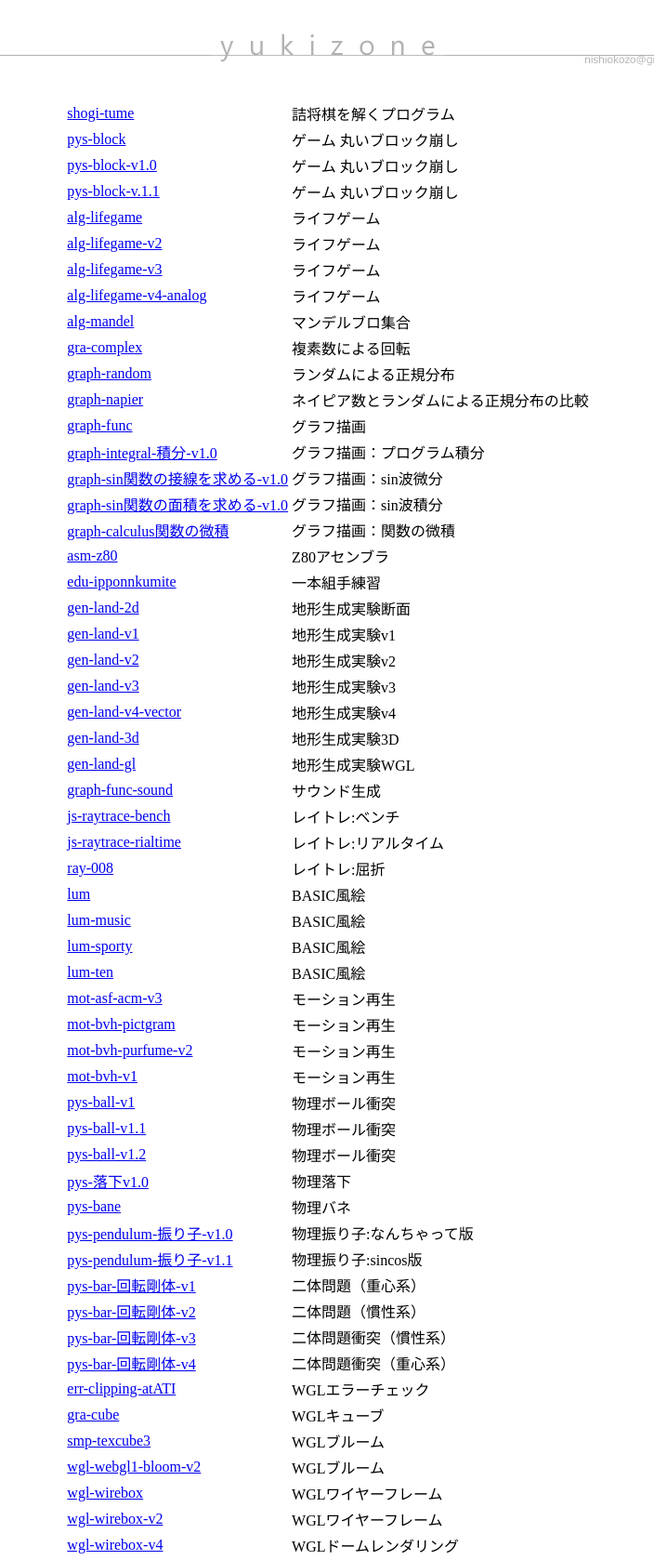
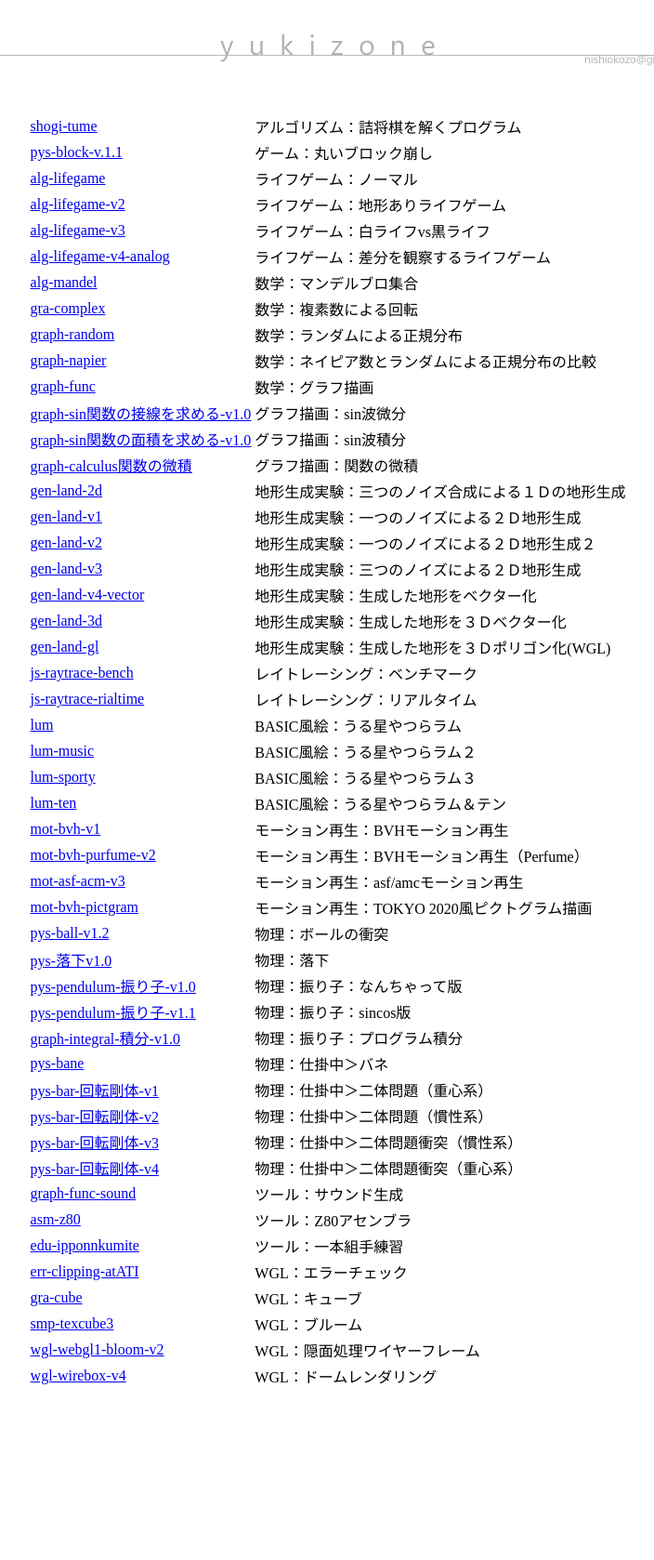
Before and after one commit to nishiokozo/github.io, a plain HTML site: page index.html in a window 1280 px wide. Shown: the part 5-1683 px from the top of the page at 93% size, without its empty margins (287-991 px from the left). After the commit the page ends 1616 px from the top, so only its background shows below. Drawn offline with Linux system fonts and the light colour scheme.

Commit message:
タイトル等整理

```diff
--- a/index.html
+++ b/index.html
@@ -6,131 +6,127 @@
 		<style>
 			.group
 			{
-				display:inline-block;
-				padding: 6px;
-				border-radius: 7px;
-				border:1px solid #aaa;
-				text-align:center;
+				display：inline-block;
+				padding： 6px;
+				border-radius： 7px;
+				border：1px solid #aaa;
+				text-align：center;
 			}
 			.group-right
 			{
-				display:inline-block;
-				padding: 6px;
-				border-radius: 7px;
-				border:1px solid #aaa;
-				text-align:right;
+				display：inline-block;
+				padding： 6px;
+				border-radius： 7px;
+				border：1px solid #aaa;
+				text-align：right;
 			}
 			.group-left
 			{
-				display:inline-block;
-				padding: 6px;
-				border-radius: 7px;
-				border:1px solid #aaa;
-				text-align:right;
+				display：inline-block;
+				padding： 6px;
+				border-radius： 7px;
+				border：1px solid #aaa;
+				text-align：right;
 			}
 			.readme
 			{
-				display:inline-block;
-				text-align:center;
-				font-size:12px;
+				display：inline-block;
+				text-align：center;
+				font-size：12px;
 			}
 			td
 			{
-				border: 0px solid;
-				text-align:left;
+				border： 0px solid;
+				text-align：left;
 			}
 			body
 			{
-				text-align:center;
-				border:solid 0px #ddd;
+				text-align：center;
+				border：solid 0px #ddd;
 			}
 
 
 			img.boxW {
-				width: 480px;
-				height: auto;
-				border:solid 1px #ddd;
+				width： 480px;
+				height： auto;
+				border：solid 1px #ddd;
 			}
 			img.boxH {
-				width: auto;
-				height: 320px;
-				border:solid 1px #ddd;
+				width： auto;
+				height： 320px;
+				border：solid 1px #ddd;
 			}
 
 		</style>
 	</head>
 	<body>
-			<a href="/"><img src="title.jpg" ></a><br>
 
 		<table align="center">
+
+			<a href="/"><img src="title.jpg" style="display: block; margin: auto;"></a><br>
 		    <tbody>
-				<tr><td><a href="shogi-tume/index.html">shogi-tume</a></td>								<td>詰将棋を解くプログラム</td></tr>
-				<tr><td><a href="pys-block/index.html">pys-block</a></td>								<td>ゲーム 丸いブロック崩し</td></tr>
-				<tr><td><a href="pys-block-v1.0/index.html">pys-block-v1.0</a></td>						<td>ゲーム 丸いブロック崩し</td></tr>
-				<tr><td><a href="pys-block-v.1.1/index.html">pys-block-v.1.1</a></td>					<td>ゲーム 丸いブロック崩し</td></tr>
+				<tr><td><a href="shogi-tume/index.html">shogi-tume</a></td>								<td>アルゴリズム：詰将棋を解くプログラム</td></tr>
 
-				<tr><td><a href="alg-lifegame/index.html">alg-lifegame</a></td>							<td>ライフゲーム</td></tr>
-				<tr><td><a href="alg-lifegame-v2/index.html">alg-lifegame-v2</a></td>					<td>ライフゲーム</td></tr>
-				<tr><td><a href="alg-lifegame-v3/index.html">alg-lifegame-v3</a></td>					<td>ライフゲーム</td></tr>
-				<tr><td><a href="alg-lifegame-v4-analog/index.html">alg-lifegame-v4-analog</a></td>		<td>ライフゲーム</td></tr>
-</div>
-				<tr><td><a href="alg-mandel/index.html">alg-mandel</a></td>								<td>マンデルブロ集合</td></tr>
-				<tr><td><a href="gra-complex/index.html">gra-complex</a></td>							<td>複素数による回転</td></tr>
-				<tr><td><a href="graph-random/index.html">graph-random</a></td>							<td>ランダムによる正規分布</td></tr>
-				<tr><td><a href="graph-napier/index.html">graph-napier</a></td>							<td>ネイピア数とランダムによる正規分布の比較</td></tr>
-				<tr><td><a href="graph-func/index.html">graph-func</a></td>								<td>グラフ描画</td></tr>
-				<tr><td><a href="graph-integral-積分-v1.0/index.html">graph-integral-積分-v1.0</a></td>	<td>グラフ描画：プログラム積分</td></tr>
+				<tr><td><a href="pys-block-v.1.1/index.html">pys-block-v.1.1</a></td>					<td>ゲーム：丸いブロック崩し</td></tr>
+
+				<tr><td><a href="alg-lifegame/index.html">alg-lifegame</a></td>							<td>ライフゲーム：ノーマル</td></tr>
+				<tr><td><a href="alg-lifegame-v2/index.html">alg-lifegame-v2</a></td>					<td>ライフゲーム：地形ありライフゲーム</td></tr>
+				<tr><td><a href="alg-lifegame-v3/index.html">alg-lifegame-v3</a></td>					<td>ライフゲーム：白ライフvs黒ライフ</td></tr>
+				<tr><td><a href="alg-lifegame-v4-analog/index.html">alg-lifegame-v4-analog</a></td>		<td>ライフゲーム：差分を観察するライフゲーム</td></tr>
+
+				<tr><td><a href="alg-mandel/index.html">alg-mandel</a></td>								<td>数学：マンデルブロ集合</td></tr>
+				<tr><td><a href="gra-complex/index.html">gra-complex</a></td>							<td>数学：複素数による回転</td></tr>
+				<tr><td><a href="graph-random/index.html">graph-random</a></td>							<td>数学：ランダムによる正規分布</td></tr>
+				<tr><td><a href="graph-napier/index.html">graph-napier</a></td>							<td>数学：ネイピア数とランダムによる正規分布の比較</td></tr>
+				<tr><td><a href="graph-func/index.html">graph-func</a></td>								<td>数学：グラフ描画</td></tr>
 				<tr><td><a href="graph-sin関数の接線を求める-v1.0/index.html">graph-sin関数の接線を求める-v1.0</a></td>	<td>グラフ描画：sin波微分</td></tr>
 				<tr><td><a href="graph-sin関数の面積を求める-v1.0/index.html">graph-sin関数の面積を求める-v1.0</a></td>	<td>グラフ描画：sin波積分</td></tr>
 				<tr><td><a href="graph-calculus関数の微積/index.html">graph-calculus関数の微積</a></td>	<td>グラフ描画：関数の微積</td></tr>
 
-				<tr><td><a href="asm-z80/index.html">asm-z80</a></td>									<td>Z80アセンブラ</td></tr>
 
-				<tr><td><a href="edu-ipponnkumite/index.html">edu-ipponnkumite</a></td>					<td>一本組手練習</td></tr>
 
-				<tr><td><a href="gen-land-2d/index.html">gen-land-2d</a></td>							<td>地形生成実験断面</td></tr>
-				<tr><td><a href="gen-land-v1/index.html">gen-land-v1</a></td>							<td>地形生成実験v1</td></tr>
-				<tr><td><a href="gen-land-v2/index.html">gen-land-v2</a></td>							<td>地形生成実験v2</td></tr>
-				<tr><td><a href="gen-land-v3/index.html">gen-land-v3</a></td>							<td>地形生成実験v3</td></tr>
-				<tr><td><a href="gen-land-v4-vector/index.html">gen-land-v4-vector</a></td>				<td>地形生成実験v4</td></tr>
-				<tr><td><a href="gen-land-3d/index.html">gen-land-3d</a></td>							<td>地形生成実験3D</td></tr>
-				<tr><td><a href="gen-land-gl/index.html">gen-land-gl</a></td>							<td>地形生成実験WGL</td></tr>
+				<tr><td><a href="gen-land-2d/index.html">gen-land-2d</a></td>							<td>地形生成実験：三つのノイズ合成による１Ｄの地形生成</td></tr>
+				<tr><td><a href="gen-land-v1/index.html">gen-land-v1</a></td>							<td>地形生成実験：一つのノイズによる２Ｄ地形生成</td></tr>
+				<tr><td><a href="gen-land-v2/index.html">gen-land-v2</a></td>							<td>地形生成実験：一つのノイズによる２Ｄ地形生成２</td></tr>
+				<tr><td><a href="gen-land-v3/index.html">gen-land-v3</a></td>							<td>地形生成実験：三つのノイズによる２Ｄ地形生成</td></tr>
+				<tr><td><a href="gen-land-v4-vector/index.html">gen-land-v4-vector</a></td>				<td>地形生成実験：生成した地形をベクター化</td></tr>
+				<tr><td><a href="gen-land-3d/index.html">gen-land-3d</a></td>							<td>地形生成実験：生成した地形を３Ｄベクター化</td></tr>
+				<tr><td><a href="gen-land-gl/index.html">gen-land-gl</a></td>							<td>地形生成実験：生成した地形を３Ｄポリゴン化(WGL)</td></tr>
 
-				<tr><td><a href="graph-func-sound/index.html">graph-func-sound</a></td>					<td>サウンド生成</td></tr>
 
-				<tr><td><a href="js-raytrace-bench/index.html">js-raytrace-bench</a></td>				<td>レイトレ:ベンチ</td></tr>
-				<tr><td><a href="js-raytrace-rialtime/index.html">js-raytrace-rialtime</a></td>			<td>レイトレ:リアルタイム</td></tr>
-				<tr><td><a href="ray-008/index.html">ray-008</a></td>									<td>レイトレ:屈折</td></tr>
+				<tr><td><a href="js-raytrace-bench/index.html">js-raytrace-bench</a></td>				<td>レイトレーシング：ベンチマーク</td></tr>
+				<tr><td><a href="js-raytrace-rialtime/index.html">js-raytrace-rialtime</a></td>			<td>レイトレーシング：リアルタイム</td></tr>
 
-				<tr><td><a href="lum/index.html">lum</a></td>											<td>BASIC風絵</td></tr>
-				<tr><td><a href="lum-music/index.html">lum-music</a></td>								<td>BASIC風絵</td></tr>
-				<tr><td><a href="lum-sporty/index.html">lum-sporty</a></td>								<td>BASIC風絵</td></tr>
-				<tr><td><a href="lum-ten/index.html">lum-ten</a></td>									<td>BASIC風絵</td></tr>
+				<tr><td><a href="lum/index.html">lum</a></td>											<td>BASIC風絵：うる星やつらラム</td></tr>
+				<tr><td><a href="lum-music/index.html">lum-music</a></td>								<td>BASIC風絵：うる星やつらラム２</td></tr>
+				<tr><td><a href="lum-sporty/index.html">lum-sporty</a></td>								<td>BASIC風絵：うる星やつらラム３</td></tr>
+				<tr><td><a href="lum-ten/index.html">lum-ten</a></td>									<td>BASIC風絵：うる星やつらラム＆テン</td></tr>
 
-				<tr><td><a href="mot-asf-acm-v3/index.html">mot-asf-acm-v3</a></td>						<td>モーション再生</td></tr>
-				<tr><td><a href="mot-bvh-pictgram/index.html">mot-bvh-pictgram</a></td>					<td>モーション再生</td></tr>
-				<tr><td><a href="mot-bvh-purfume-v2/index.html">mot-bvh-purfume-v2</a></td>				<td>モーション再生</td></tr>
-				<tr><td><a href="mot-bvh-v1/index.html">mot-bvh-v1</a></td>								<td>モーション再生</td></tr>
+				<tr><td><a href="mot-bvh-v1/index.html">mot-bvh-v1</a></td>								<td>モーション再生：BVHモーション再生</td></tr>
+				<tr><td><a href="mot-bvh-purfume-v2/index.html">mot-bvh-purfume-v2</a></td>				<td>モーション再生：BVHモーション再生（Perfume）</td></tr>
+				<tr><td><a href="mot-asf-acm-v3/index.html">mot-asf-acm-v3</a></td>						<td>モーション再生：asf/amcモーション再生</td></tr>
+				<tr><td><a href="mot-bvh-pictgram/index.html">mot-bvh-pictgram</a></td>					<td>モーション再生：TOKYO 2020風ピクトグラム描画</td></tr>
 
-				<tr><td><a href="pys-ball-v1/index.html">pys-ball-v1</a></td>							<td>物理ボール衝突</td></tr>
-				<tr><td><a href="pys-ball-v1.1/index.html">pys-ball-v1.1</a></td>						<td>物理ボール衝突</td></tr>
-				<tr><td><a href="pys-ball-v1.2/index.html">pys-ball-v1.2</a></td>						<td>物理ボール衝突</td></tr>
-				<tr><td><a href="pys-落下v1.0/index.html">pys-落下v1.0</a></td>							<td>物理落下</td></tr>
-				<tr><td><a href="pys-bane/index.html">pys-bane</a></td>									<td>物理バネ</td></tr>
-				<tr><td><a href="pys-pendulum-振り子-v1.0/index.html">pys-pendulum-振り子-v1.0</a></td>	<td>物理振り子:なんちゃって版</td></tr>
-				<tr><td><a href="pys-pendulum-振り子-v1.1/index.html">pys-pendulum-振り子-v1.1</a></td>	<td>物理振り子:sincos版</td></tr>
-				<tr><td><a href="pys-bar-回転剛体-v1/index.html">pys-bar-回転剛体-v1</a></td>	<td>二体問題（重心系）</td></tr>
-				<tr><td><a href="pys-bar-回転剛体-v2/index.html">pys-bar-回転剛体-v2</a></td>	<td>二体問題（慣性系）</td></tr>
-				<tr><td><a href="pys-bar-回転剛体-v3/index.html">pys-bar-回転剛体-v3</a></td>			<td>二体問題衝突（慣性系）</td></tr>
-				<tr><td><a href="pys-bar-回転剛体-v4/index.html">pys-bar-回転剛体-v4</a></td>			<td>二体問題衝突（重心系）</td></tr>
+				<tr><td><a href="pys-ball-v1.2/index.html">pys-ball-v1.2</a></td>						<td>物理：ボールの衝突</td></tr>
+				<tr><td><a href="pys-落下v1.0/index.html">pys-落下v1.0</a></td>							<td>物理：落下</td></tr>
+				<tr><td><a href="pys-pendulum-振り子-v1.0/index.html">pys-pendulum-振り子-v1.0</a></td>	<td>物理：振り子：なんちゃって版</td></tr>
+				<tr><td><a href="pys-pendulum-振り子-v1.1/index.html">pys-pendulum-振り子-v1.1</a></td>	<td>物理：振り子：sincos版</td></tr>
+				<tr><td><a href="graph-integral-積分-v1.0/index.html">graph-integral-積分-v1.0</a></td>	<td>物理：振り子：プログラム積分</td></tr>
+				<tr><td><a href="pys-bane/index.html">pys-bane</a></td>									<td>物理：仕掛中＞バネ</td></tr>
+				<tr><td><a href="pys-bar-回転剛体-v1/index.html">pys-bar-回転剛体-v1</a></td>			<td>物理：仕掛中＞二体問題（重心系）</td></tr>
+				<tr><td><a href="pys-bar-回転剛体-v2/index.html">pys-bar-回転剛体-v2</a></td>			<td>物理：仕掛中＞二体問題（慣性系）</td></tr>
+				<tr><td><a href="pys-bar-回転剛体-v3/index.html">pys-bar-回転剛体-v3</a></td>			<td>物理：仕掛中＞二体問題衝突（慣性系）</td></tr>
+				<tr><td><a href="pys-bar-回転剛体-v4/index.html">pys-bar-回転剛体-v4</a></td>			<td>物理：仕掛中＞二体問題衝突（重心系）</td></tr>
 
-				<tr><td><a href="err-clipping-atATI/index.html">err-clipping-atATI</a></td>				<td>WGLエラーチェック</td></tr>
-				<tr><td><a href="gra-cube/index.html">gra-cube</a></td>									<td>WGLキューブ</td></tr>
-				<tr><td><a href="smp-texcube3/index.html">smp-texcube3</a></td>							<td>WGLブルーム</td></tr>
-				<tr><td><a href="wgl-webgl1-bloom-v2/index.html">wgl-webgl1-bloom-v2</a></td>			<td>WGLブルーム</td></tr>
-				<tr><td><a href="wgl-wirebox/index.html">wgl-wirebox</a></td>							<td>WGLワイヤーフレーム</td></tr>
-				<tr><td><a href="wgl-wirebox-v2/index.html">wgl-wirebox-v2</a></td>						<td>WGLワイヤーフレーム</td></tr>
-				<tr><td><a href="wgl-wirebox-v4/index.html">wgl-wirebox-v4</a></td>						<td>WGLドームレンダリング</td></tr>
+				<tr><td><a href="graph-func-sound/index.html">graph-func-sound</a></td>					<td>ツール：サウンド生成</td></tr>
+				<tr><td><a href="asm-z80/index.html">asm-z80</a></td>									<td>ツール：Z80アセンブラ</td></tr>
+				<tr><td><a href="edu-ipponnkumite/index.html">edu-ipponnkumite</a></td>					<td>ツール：一本組手練習</td></tr>
+
+				<tr><td><a href="err-clipping-atATI/index.html">err-clipping-atATI</a></td>				<td>WGL：エラーチェック</td></tr>
+				<tr><td><a href="gra-cube/index.html">gra-cube</a></td>									<td>WGL：キューブ</td></tr>
+				<tr><td><a href="smp-texcube3/index.html">smp-texcube3</a></td>							<td>WGL：ブルーム</td></tr>
+				<tr><td><a href="wgl-webgl1-bloom-v2/index.html">wgl-webgl1-bloom-v2</a></td>			<td>WGL：隠面処理ワイヤーフレーム</td></tr>
+				<tr><td><a href="wgl-wirebox-v4/index.html">wgl-wirebox-v4</a></td>						<td>WGL：ドームレンダリング</td></tr>
 
 
 		    </tbody>
```
Also changed, not shown: alg-lifegame-v2/index.html (+9 -6 lines), alg-lifegame-v3/index.html (+8 -3 lines), alg-lifegame-v4-analog/index.html (+11 -20 lines), alg-lifegame/index.html (+6 -49 lines), ray-008/fresnel.jpg (deleted).
